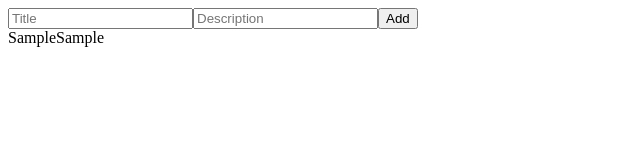
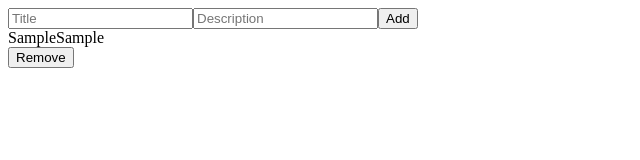
Before and after one commit to svenrisse/React-To-Do, a React (Vite) app: page / in a window 1280 px wide. Both pictures are taken after typing "Sample", "Sample" into the empty fields and a click on the button "Add". Shown: the top 160 px of the page, without its empty margins (0-640 px from the left). Built offline with nearby package versions, Linux system fonts and the light colour scheme.

Commit message:
feat: added local storage, html for delete button

```diff
--- a/src/App.jsx
+++ b/src/App.jsx
@@ -1,17 +1,34 @@
-import React, { useState } from "react";
+import React, { useState, useEffect } from "react";
 import Addsection from "./components/Addsection";
 import Todo from "./components/Todo";
 
 function App() {
-    const [tasks, setTasks] = useState([]);
+    const [tasks, setTasks] = useState(() => {
+        const savedTodos = localStorage.getItem("todos");
+        if (savedTodos) {
+            return JSON.parse(savedTodos);
+        } else {
+            return [];
+        }
+    });
 
     const toDos = tasks.map(task => {
         return <Todo
                     key={tasks.indexOf(task)}
                     title={task.title}
                     description={task.description}
+                    handleClick={deleteTodo}
                 />
     })
+
+    useEffect(() => {
+        localStorage.setItem("todos", JSON.stringify(tasks));
+    }, [tasks])
+
+    function deleteTodo(title) {
+        console.log(title)
+    }
+
     return (
         <div className="app-container">
             <div className="topbar">
--- a/src/components/Todo.jsx
+++ b/src/components/Todo.jsx
@@ -6,6 +6,7 @@ function Todo(props) {
                 <span>{props.title}</span>
                 <span>{props.description}</span>
             </div>
+            <button onClick={() => props.handleClick(props.title)}>Remove</button>
         </div>
     )
 }
```
